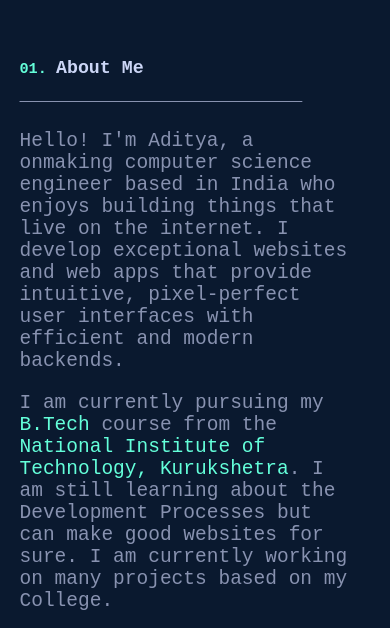
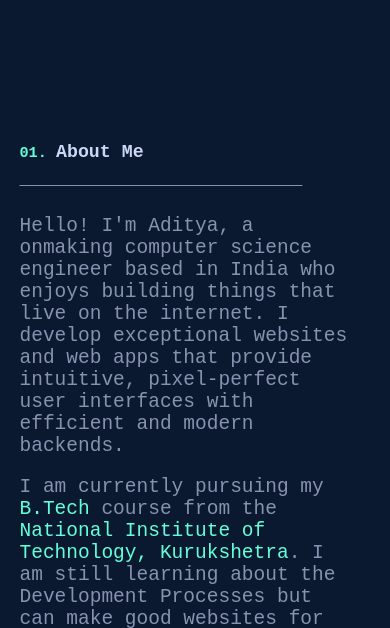
Before and after one commit to adigoyal282/adigoyal282.github.io, a plain HTML site: page index.html in a window 390 px wide. Shown: the part 1308-1936 px from the top of the page. Drawn offline with nearby package versions, Linux system fonts and the light colour scheme.

Commit message:
editing the mobile version of my site

```diff
--- a/css/style1.css
+++ b/css/style1.css
@@ -312,7 +312,7 @@ top: 20%;
 {
 position: absolute;
 left: 5%;
-top: 160%;
+top: 170%;
 
 }
 .card
```
